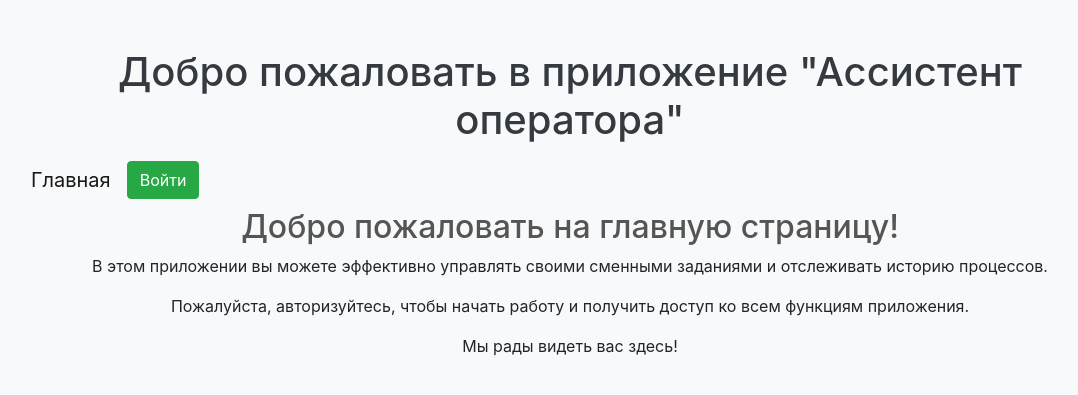
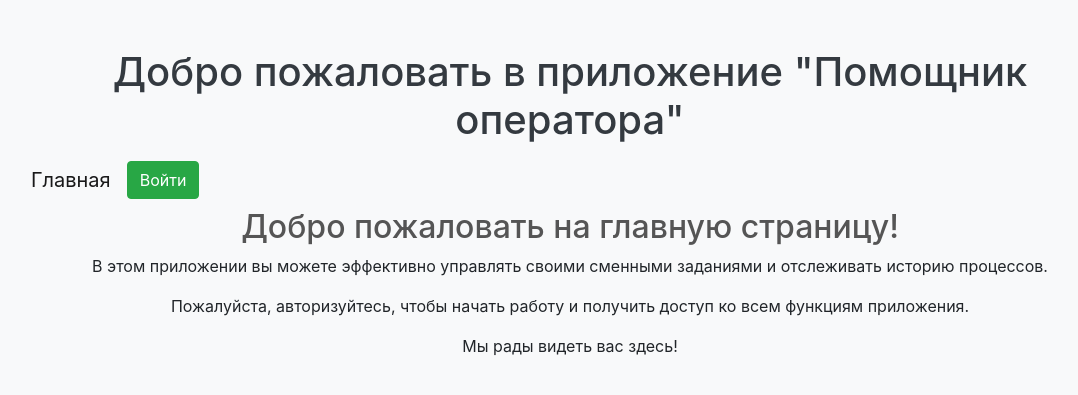
Before and after one commit to Niyaz0912/factory, a Django app: page / in a window 1280 px wide. Shown: the top 395 px of the page, without its empty margins (70-1148 px from the left). Run offline with Django 5.2, Linux system fonts and the light colour scheme; some libraries are stand-ins or nearby versions.

Commit message:
Изменил название приложения

```diff
--- a/process_history/templates/base.html
+++ b/process_history/templates/base.html
@@ -23,7 +23,7 @@
 <body>
     <div class="container mt-5">
         <header>
-            <h1 class="text-center">Добро пожаловать в приложение "Ассистент оператора"</h1>
+            <h1 class="text-center">Добро пожаловать в приложение "Помощник оператора"</h1>
             <nav class="navbar navbar-expand-lg navbar-light bg-light">
                 <a class="navbar-brand float-left" href="{% url 'process_history:home' %}">Главная</a>
 
```
